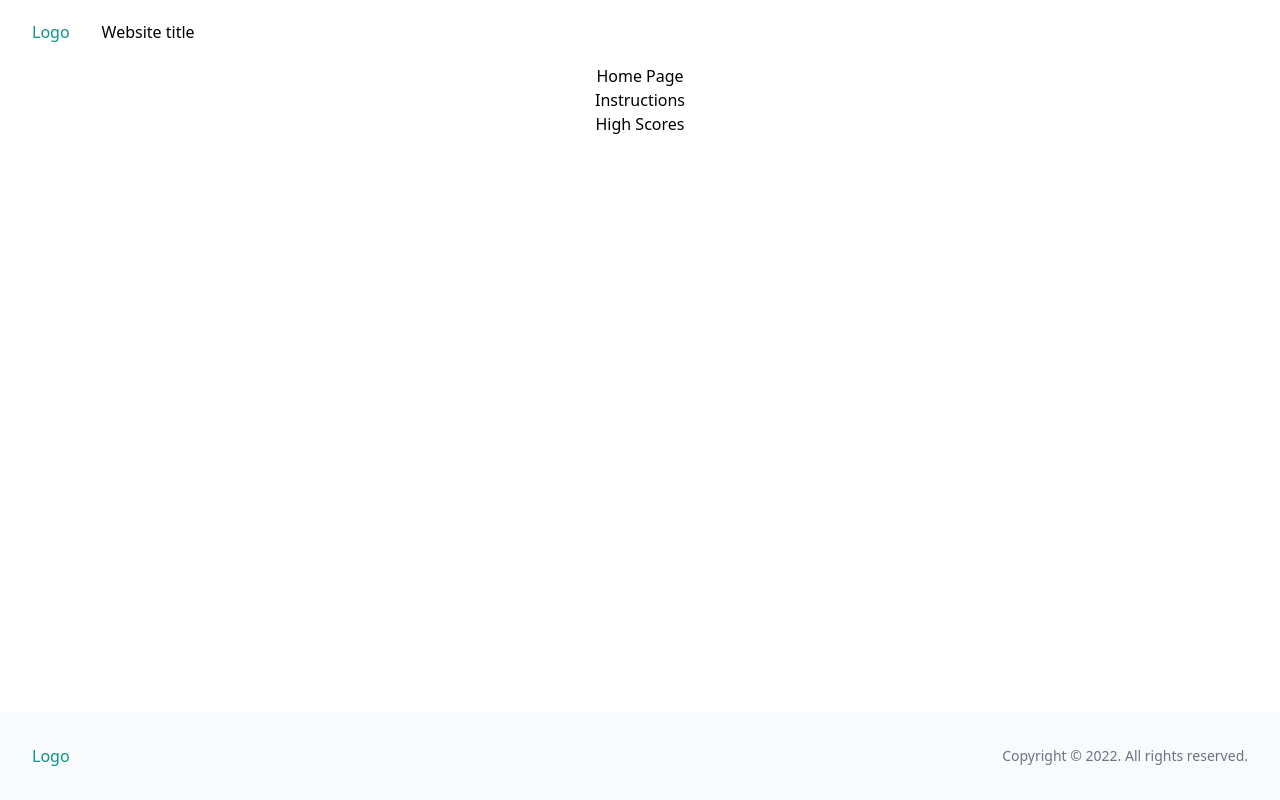
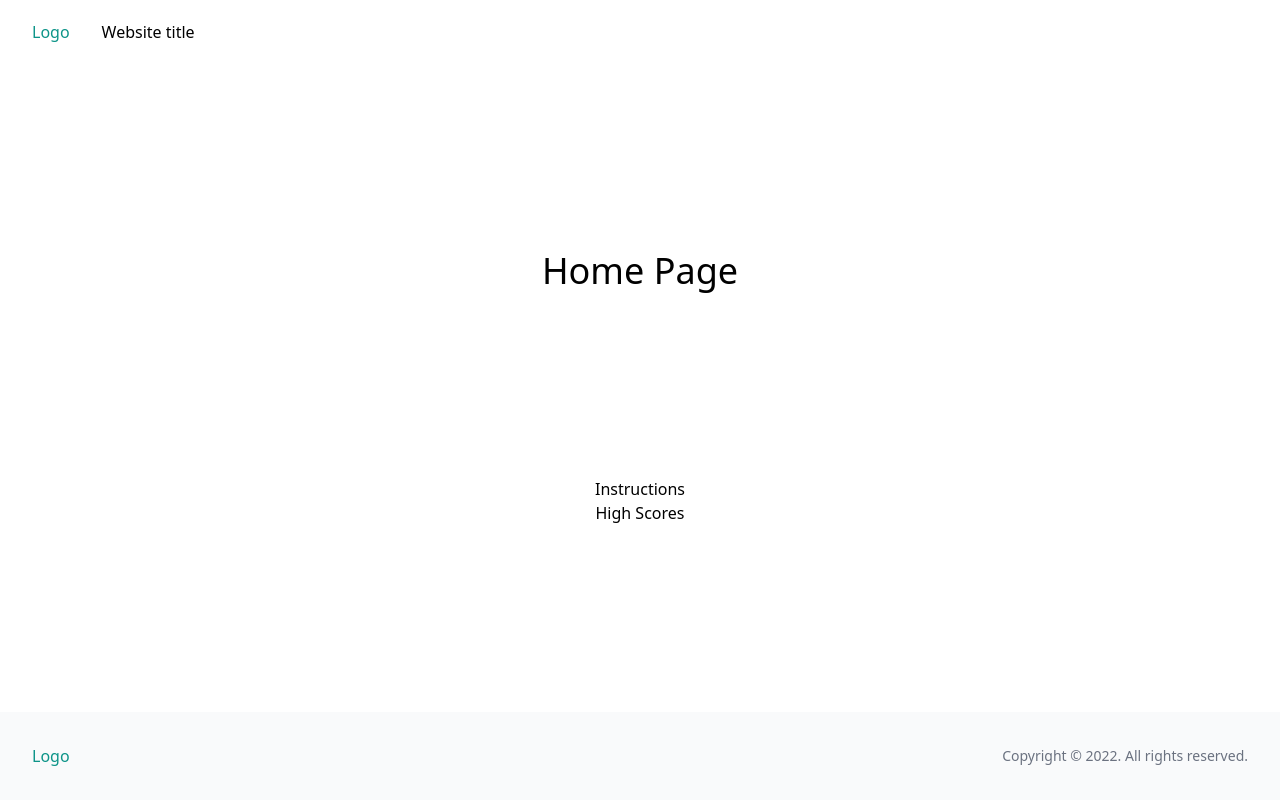
Before and after one commit to mizupp/thewisequacks, a React (Vite) app in the folder frontendreact/vite-project/: page / in a window 1280 px wide. Built offline with nearby package versions, Linux system fonts and the light colour scheme.

Commit message:
Update styling

```diff
--- a/frontendreact/vite-project/src/components/layout/index.jsx
+++ b/frontendreact/vite-project/src/components/layout/index.jsx
@@ -7,7 +7,7 @@ const Layout = () => {
     return (
         <>
             <Header />
-                <main className='h-full'><Outlet /></main>
+                <main className='h-full flex flex-col justify-evenly'><Outlet /></main>
             <Footer />
         </>
     )
--- a/frontendreact/vite-project/src/pages/home/index.jsx
+++ b/frontendreact/vite-project/src/pages/home/index.jsx
@@ -3,13 +3,16 @@ import React from "react"
 import MyModal from "../../components/ModalButton"
 import Instructions from "../../components/Instructions"
 import HighScoreList from "../../components/HighScoresList"
+import { Link } from "react-router-dom"
 
 const HomePage = () => {
 	return (
 	<>
-		<h1>Home Page</h1>
-		<MyModal Component={<Instructions/>} ButtonText="Instructions"/>
-		<MyModal Component={<HighScoreList/>} ButtonText="High Scores"/>
+		<h1 className="text-4xl">Home Page</h1>
+		<div>
+			<MyModal Component={<Instructions/>} ButtonText="Instructions"/>
+			<MyModal Component={<HighScoreList/>} ButtonText="High Scores"/>
+		</div>
 	</>
 
 
```
